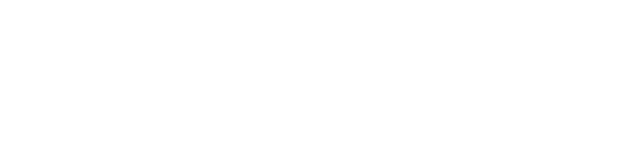
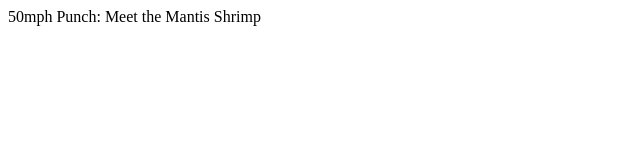
Before and after one commit to renatosbispo/trybe-exercises, a plain HTML site: page bloco_3/dia_4/mantis-shrimp/index.html in a window 1280 px wide. Shown: the whole page, without its empty margins (0-640 px from the left). Drawn offline with Linux system fonts and the light colour scheme.

Commit message:
Finish step 1: add page header

```diff
--- a/bloco_3/dia_4/mantis-shrimp/index.html
+++ b/bloco_3/dia_4/mantis-shrimp/index.html
@@ -5,9 +5,9 @@
   <meta http-equiv="X-UA-Compatible" content="IE=edge">
   <meta name="viewport" content="width=device-width, initial-scale=1.0">
   <link rel="stylesheet" href="style.css">
-  <title>Meet the Mantis Shrimp</title>
+  <title>50mph Punch: Meet the Mantis Shrimp</title>
 </head>
 <body>
-
+  <header>50mph Punch: Meet the Mantis Shrimp</header>
 </body>
 </html>
```
